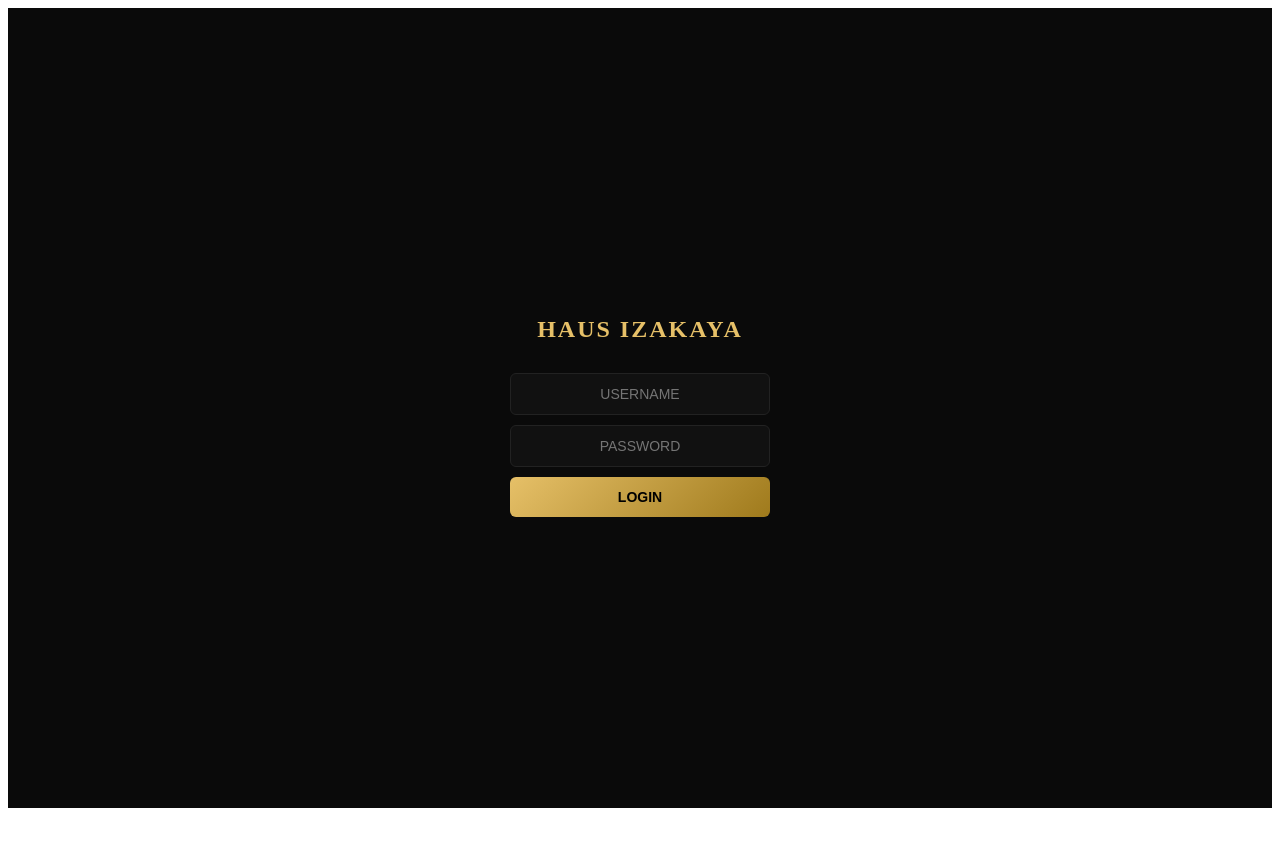
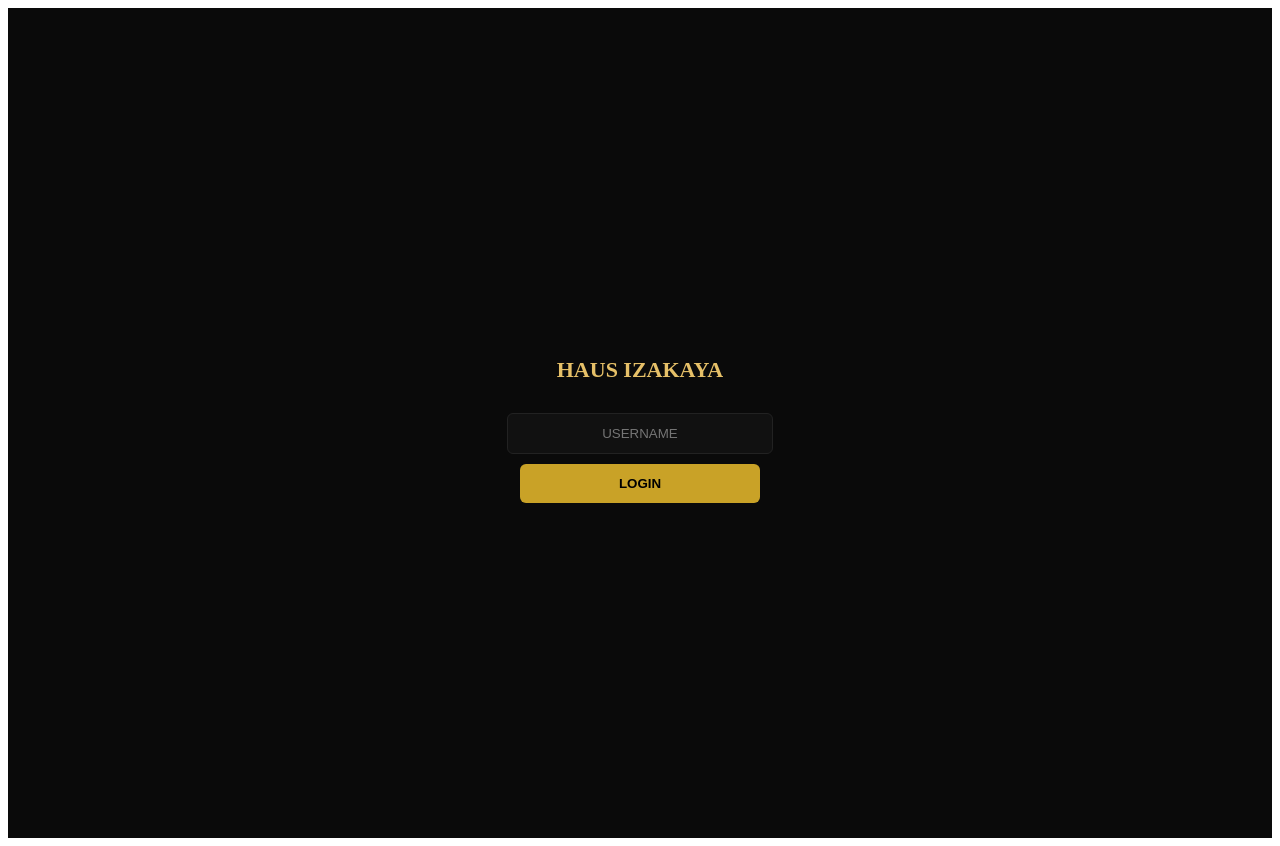
Before and after one commit to HAUSIZAKAYA/haus-stock-system2026, a React (Create React App) app: page / in a window 1280 px wide. Before the commit the page ends 816 px from the top, so only its background shows below. Built offline with nearby package versions, Linux system fonts and the light colour scheme.

Commit message:
Update App.js

```diff
--- a/src/App.js
+++ b/src/App.js
@@ -1,170 +1,146 @@
 import React, { useState, useEffect } from "react";
-// หมายเหตุ: ตรวจสอบว่ามีไฟล์ StockPage.js และ SummaryPage.js ในโฟลเดอร์เดียวกันนะครับ
 import StockPage from "./StockPage";
 import SummaryPage from "./SummaryPage";
 
 export default function App() {
   const [user, setUser] = useState(null);
   const [role, setRole] = useState(null);
-  const [showWelcome, setShowWelcome] = useState(false);
   const [currentZone, setCurrentZone] = useState(null);
   const [currentView, setCurrentView] = useState("STOCK");
 
   useEffect(() => {
     const savedUser = localStorage.getItem("HAUS_USER");
     const savedRole = localStorage.getItem("HAUS_ROLE");
-    const savedZone = localStorage.getItem("HAUS_ZONE_LOCK");
-    if (savedUser) {
-      setUser(savedUser);
-      setRole(savedRole);
-      if (savedZone) setCurrentZone(savedZone);
-    }
+    if (savedUser) { setUser(savedUser); setRole(savedRole); }
   }, []);
 
   const handleLoginSuccess = (username, userRole) => {
-    setUser(username);
-    setRole(userRole);
+    setUser(username); setRole(userRole);
     localStorage.setItem("HAUS_USER", username);
     localStorage.setItem("HAUS_ROLE", userRole);
-    setShowWelcome(true);
-    setTimeout(() => setShowWelcome(false), 2500);
   };
 
   const handleLogout = () => {
-    if (window.confirm("ต้องการออกจากระบบหรือไม่?")) {
+    if (window.confirm("ออกจากระบบ?")) {
       setUser(null); setRole(null); setCurrentZone(null);
       localStorage.clear();
     }
   };
 
-  // --- ฟังก์ชันเลือกโซนและมุมมอง ---
-  const selectAction = (zone, view) => {
-    setCurrentZone(zone);
-    setCurrentView(view);
-    if (role !== "ADMIN" && view === "STOCK") {
-      localStorage.setItem("HAUS_ZONE_LOCK", zone);
-    }
-  };
+  if (!user) return <LoginScreen onLoginSuccess={handleLoginSuccess} />;
 
-  if (!user) return <LoginScreen onLoginSuccess={handleLoginSuccess} />;
-  if (showWelcome) return <WelcomeScreen username={user} />;
-
-  // --- หน้าแรก: 3 เมนูหลักตามโจทย์ ---
+  // --- 1. หน้าหลัก (3 ปุ่มเมนูหลัก) ---
   if (!currentZone) {
     return (
       <div style={styles.container}>
-        <Header user={user} role={role} onLogout={handleLogout} />
+        <Header user={user} onLogout={handleLogout} />
         <div style={styles.menuWrapper}>
-          <h2 style={styles.menuSubtitle}>MAIN MENU</h2>
-          <div style={styles.buttonGroup}>
-            <button onClick={() => selectAction("BAR", "STOCK")} style={styles.mainBtn}>🍺 สต็อกบาร์</button>
-            <button onClick={() => selectAction("KITCHEN", "STOCK")} style={styles.mainBtn}>🍳 สต็อกครัว</button>
-            <button onClick={() => setCurrentZone("SELECT_SUMMARY")} style={styles.summaryBtnMain}>
-              📊 วิว สต็อกซิสเต็ม
-            </button>
-          </div>
+          <button onClick={() => {setCurrentZone("BAR"); setCurrentView("STOCK");}} style={styles.mainBtn}>🍺 สต็อกบาร์</button>
+          <button onClick={() => {setCurrentZone("KITCHEN"); setCurrentView("STOCK");}} style={styles.mainBtn}>🍳 สต็อกครัว</button>
+          <button onClick={() => setCurrentZone("SELECT_SUMMARY")} style={styles.summaryBtnMain}>📊 วิว สต็อกซิสเต็ม</button>
         </div>
       </div>
     );
   }
 
-  // --- หน้าเลือกแผนกรายงาน (หลังจากกด วิว สต็อกซิสเต็ม) ---
+  // --- 2. หน้าเลือกแผนกสรุปยอด ---
   if (currentZone === "SELECT_SUMMARY") {
     return (
       <div style={styles.container}>
-        <Header user={user} role={role} onLogout={handleLogout} onBack={() => setCurrentZone(null)} />
+        <Header user={user} onLogout={handleLogout} onBack={() => setCurrentZone(null)} />
         <div style={styles.menuWrapper}>
-          <h2 style={styles.menuSubtitle}>เลือกแผนกที่ต้องการดูสรุป</h2>
-          <div style={styles.buttonGroup}>
-            <button onClick={() => selectAction("BAR", "SUMMARY")} style={styles.choiceBtn}>สรุปยอดบาร์</button>
-            <button onClick={() => selectAction("KITCHEN", "SUMMARY")} style={styles.choiceBtn}>สรุปยอดครัว</button>
-          </div>
+          <p style={styles.label}>เลือกแผนกเพื่อดูบัญชีสรุป</p>
+          <button onClick={() => {setCurrentZone("BAR"); setCurrentView("SUMMARY");}} style={styles.choiceBtn}>สรุปยอดบาร์</button>
+          <button onClick={() => {setCurrentZone("KITCHEN"); setCurrentView("SUMMARY");}} style={styles.choiceBtn}>สรุปยอดครัว</button>
         </div>
       </div>
     );
   }
 
-  // --- หน้าจอทำงานจริง (StockPage / SummaryPage) ---
+  // --- 3. หน้าจอทำงาน (Stock / Summary แบบบัญชี) ---
   return (
-    <div style={{ backgroundColor: "#0a0a0a", minHeight: "100vh" }}>
-      <Header
-        user={user} role={role} onLogout={handleLogout}
-        onBack={() => {
-          if (role === "ADMIN") setCurrentZone(null);
-          else alert("สิทธิ์ทั่วไป ล็อกเอาต์เพื่อเปลี่ยนโซน");
-        }}
-      />
+    <div style={{ backgroundColor: "#0a0a0a", minHeight: "100vh", paddingTop: '60px' }}>
+      <Header user={user} onLogout={handleLogout} onBack={() => setCurrentZone(null)} />
+
       {currentView === "STOCK" ? (
         <StockPage zone={currentZone} username={user} onFinish={() => setCurrentView("SUMMARY")} />
       ) : (
-        <SummaryPage zone={currentZone} username={user} onBack={() => setCurrentView("STOCK")} />
+        <div style={{ padding: '10px' }}>
+          <h2 style={{ color: '#E6C068', fontSize: '16px', textAlign: 'center', marginBottom: '15px' }}>
+             บัญชีสรุปยอด: {currentZone}
+          </h2>
+          {/* --- ตารางสรุปแบบบัญชี 4 คอลัมน์ --- */}
+          <div style={styles.tableScroll}>
+            <table style={styles.table}>
+              <thead>
+                <tr>
+                  <th style={styles.th}>คนลง</th>
+                  <th style={styles.th}>รายการ</th>
+                  <th style={styles.th}>สรุป</th>
+                  <th style={styles.th}>วันที่</th>
+                </tr>
+              </thead>
+              <tbody>
+                {/* ข้อมูลตัวอย่าง (ข้อมูลจริงจะดึงจากฐานข้อมูลพี่ครับ) */}
+                <tr style={styles.tr}>
+                  <td style={styles.td}>{user}</td>
+                  <td style={styles.td}>Asahi 640</td>
+                  <td style={{...styles.td, color: '#27ae60'}}>+24</td>
+                  <td style={styles.td}>06/03</td>
+                </tr>
+              </tbody>
+            </table>
+          </div>
+          <button onClick={() => setCurrentView("STOCK")} style={styles.backActionBtn}>เพิ่มรายการใหม่</button>
+        </div>
       )}
     </div>
   );
 }
 
-// --- ส่วนประกอบหน้าจอ (UI Components) ---
+// --- UI Components ---
 
 function LoginScreen({ onLoginSuccess }) {
-  const [username, setUsername] = useState("");
-  const [password, setPassword] = useState("");
+  const [u, setU] = useState("");
   return (
     <div style={styles.container}>
       <h1 style={styles.brandName}>HAUS IZAKAYA</h1>
-      <form onSubmit={(e) => { e.preventDefault(); onLoginSuccess(username.toUpperCase(), username === "ADMIN_HAUS" ? "ADMIN" : "USER"); }} style={styles.form}>
-        <input style={styles.input} placeholder="USERNAME" onChange={(e) => setUsername(e.target.value)} />
-        <input style={styles.input} type="password" placeholder="PASSWORD" onChange={(e) => setPassword(e.target.value)} />
-        <button type="submit" style={styles.loginBtn}>LOGIN</button>
-      </form>
+      <input style={styles.input} placeholder="USERNAME" onChange={(e)=>setU(e.target.value)} />
+      <button onClick={()=>onLoginSuccess(u.toUpperCase(), u==="ADMIN_HAUS"?"ADMIN":"USER")} style={styles.loginBtn}>LOGIN</button>
     </div>
   );
 }
 
-function WelcomeScreen({ username }) {
-  return (
-    <div style={styles.container}>
-      <h1 style={styles.brandName}>HAUS IZAKAYA</h1>
-      <h2 style={styles.userName}>{username}</h2>
-      <p style={styles.slogan}>Precision Stock. Elevated Service.</p>
-    </div>
-  );
-}
-
-function Header({ user, role, onLogout, onBack }) {
+function Header({ user, onLogout, onBack }) {
   return (
     <div style={styles.header}>
-      <div style={{ textAlign: 'left' }}>
-        <div style={styles.headerBrand}>HAUS IZAKAYA</div>
-        <div style={styles.headerUser}>USER: {user}</div>
-      </div>
-      <div style={{ display: 'flex', gap: '5px' }}>
+      <div style={{fontSize: '12px', color: '#E6C068', fontWeight: '900'}}>HAUS IZAKAYA</div>
+      <div style={{display: 'flex', gap: '8px', alignItems: 'center'}}>
+        <span style={{fontSize: '9px', color: '#666'}}>{user}</span>
         {onBack && <button onClick={onBack} style={styles.smallBtn}>BACK</button>}
-        <button onClick={onLogout} style={{...styles.smallBtn, color: '#ff4d4d', borderColor: '#442222'}}>OUT</button>
+        <button onClick={onLogout} style={{...styles.smallBtn, color: '#ff4d4d'}}>OUT</button>
       </div>
     </div>
   );
 }
 
-// --- Styles (เน้นประหยัดพื้นที่ สวย แพง) ---
+// --- Styles (เน้นประหยัดพื้นที่ 100% ไม่ล้นจอ) ---
 const styles = {
-  container: {
-    backgroundColor: "#0a0a0a", minHeight: "100vh", display: "flex", flexDirection: "column",
-    alignItems: "center", justifyContent: "center", padding: "15px", boxSizing: "border-box"
-  },
-  brandName: { fontFamily: "'Noto Serif JP', serif", fontWeight: 900, color: "#E6C068", fontSize: "24px", letterSpacing: "2px", marginBottom: "30px" },
-  userName: { color: "#C9A227", fontSize: "18px", fontWeight: "bold", marginBottom: "5px" },
-  slogan: { color: "#555", fontSize: "11px", letterSpacing: "1px" },
-  form: { display: "flex", flexDirection: "column", width: "100%", maxWidth: "260px", gap: "10px" },
-  input: { padding: "12px", borderRadius: "6px", border: "1px solid #222", backgroundColor: "#111", color: "#E6C068", fontSize: "14px", textAlign: "center", outline: "none" },
-  loginBtn: { padding: "12px", background: "linear-gradient(135deg, #E6C068, #9F7A1C)", color: "#000", border: "none", borderRadius: "6px", fontSize: "14px", fontWeight: "bold", cursor: "pointer" },
-  menuWrapper: { width: "100%", maxWidth: "280px", textAlign: "center" },
-  menuSubtitle: { color: "#444", fontSize: "10px", letterSpacing: "2px", marginBottom: "20px", textTransform: "uppercase" },
-  buttonGroup: { display: "flex", flexDirection: "column", gap: "12px" },
-  mainBtn: { padding: "18px", backgroundColor: "#151515", color: "#E6C068", border: "1px solid #333", borderRadius: "8px", fontSize: "15px", fontWeight: "bold", cursor: "pointer" },
-  summaryBtnMain: { padding: "18px", backgroundColor: "transparent", color: "#C9A227", border: "1px solid #C9A227", borderRadius: "8px", fontSize: "15px", fontWeight: "bold", cursor: "pointer" },
-  choiceBtn: { padding: "15px", backgroundColor: "#222", color: "#fff", border: "1px solid #444", borderRadius: "8px", fontSize: "14px", fontWeight: "bold", cursor: "pointer" },
-  header: { width: "100%", padding: "10px 15px", backgroundColor: "#000", display: "flex", justifyContent: "space-between", alignItems: "center", borderBottom: "1px solid #222", position: 'fixed', top: 0, zIndex: 100 },
-  headerBrand: { color: "#E6C068", fontSize: "13px", fontWeight: "900", fontFamily: "'Noto Serif JP', serif" },
-  headerUser: { color: "#666", fontSize: "9px" },
-  smallBtn: { background: "transparent", color: "#888", border: "1px solid #444", padding: "4px 8px", borderRadius: "4px", fontSize: "9px", fontWeight: "bold" }
+  container: { backgroundColor: "#0a0a0a", minHeight: "100vh", display: "flex", flexDirection: "column", alignItems: "center", justifyContent: "center", padding: "15px" },
+  brandName: { color: "#E6C068", fontSize: "22px", fontWeight: 900, marginBottom: "30px", fontFamily: "'Noto Serif JP', serif" },
+  input: { padding: "12px", borderRadius: "6px", border: "1px solid #222", backgroundColor: "#111", color: "#E6C068", width: "240px", textAlign: "center", marginBottom: "10px" },
+  loginBtn: { padding: "12px", background: "#C9A227", color: "#000", border: "none", borderRadius: "6px", width: "240px", fontWeight: "bold" },
+  menuWrapper: { width: "100%", maxWidth: "300px", display: "flex", flexDirection: "column", gap: "10px" },
+  mainBtn: { padding: "18px", backgroundColor: "#151515", color: "#E6C068", border: "1px solid #333", borderRadius: "8px", fontSize: "16px", fontWeight: "bold" },
+  summaryBtnMain: { padding: "18px", background: "transparent", color: "#C9A227", border: "1px solid #C9A227", borderRadius: "8px", fontSize: "16px", fontWeight: "bold" },
+  choiceBtn: { padding: "15px", backgroundColor: "#222", color: "#fff", border: "1px solid #444", borderRadius: "8px" },
+  header: { width: "100%", padding: "10px 15px", backgroundColor: "#000", display: "flex", justifyContent: "space-between", alignItems: "center", borderBottom: "1px solid #222", position: 'fixed', top: 0, boxSizing: 'border-box' },
+  smallBtn: { background: "transparent", border: "1px solid #444", color: "#888", padding: "4px 8px", borderRadius: "4px", fontSize: "9px" },
+  label: { color: "#555", fontSize: "11px", textAlign: "center", marginBottom: "5px" },
+  tableScroll: { width: '100%', overflowX: 'auto', borderRadius: '8px', border: '1px solid #222' },
+  table: { width: '100%', borderCollapse: 'collapse', fontSize: '12px', backgroundColor: '#111', tableLayout: 'fixed' },
+  th: { backgroundColor: '#1a1a1a', color: '#888', padding: '10px 5px', textAlign: 'left', borderBottom: '1px solid #333' },
+  td: { padding: '10px 5px', color: '#ccc', borderBottom: '1px solid #222', overflow: 'hidden', textOverflow: 'ellipsis', whiteSpace: 'nowrap' },
+  tr: { borderBottom: '1px solid #222' },
+  backActionBtn: { width: '100%', marginTop: '15px', padding: '12px', backgroundColor: '#333', color: '#fff', border: 'none', borderRadius: '8px' }
 };
```
